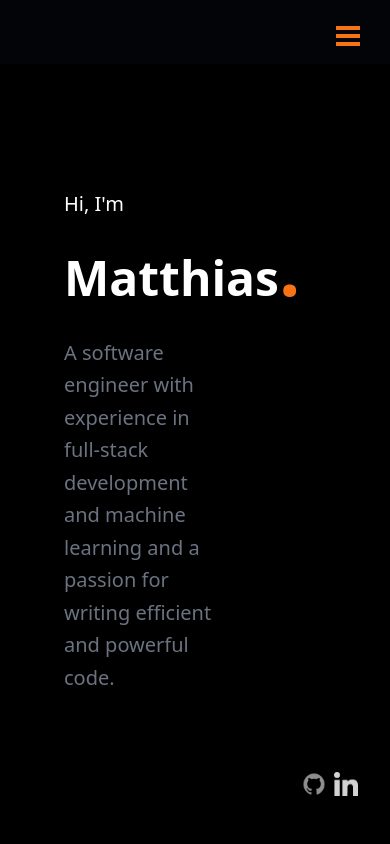
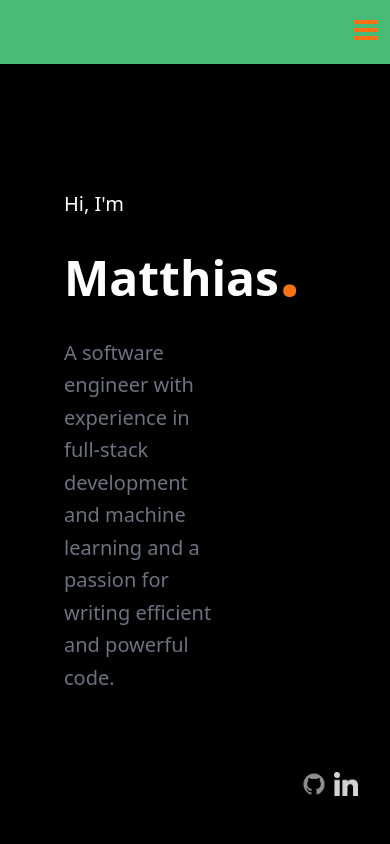
Before and after one commit to meyassu/personal-website, a React app: page / in a window 390 px wide. Shown: the top 844 px of the page. Built offline with nearby package versions, Linux system fonts and the light colour scheme.

Commit message:
dealing with prod env oblivion to image/other assets location

```diff
--- a/package.json
+++ b/package.json
@@ -4,7 +4,8 @@
   "description": "",
   "main": "index.js",
   "scripts": {
-    "start": "webpack serve --open --mode development",
+    "dev": "webpack serve --open --mode development",
+    "prod": "serve -s dist",
     "build": "webpack --mode production",
     "test": "echo \"Error: no test specified\" && exit 1"
   },
--- a/src/components/Menu.js
+++ b/src/components/Menu.js
@@ -97,7 +97,7 @@ const Menu = () => {
                 <div className="fixed top-0 left-0 w-full h-full bg-gray-900 bg-opacity-20 backdrop-blur-md z-10"/>
             )}
 
-            <div className="fixed cursor-pointer top-0 right-0 w-full bg-gray-900 bg-opacity-20 backdrop-blur-md h-16 z-20 flex justify-end items-center" onClick={handleNavigation}>
+            <div className="fixed cursor-pointer top-0 right-0 w-full bg-gray-900 bg-opacity-20 backdrop-blur-md h-16 z-20 flex justify-end items-center xs:bg-green-500" onClick={handleNavigation}>
                 <div className="hidden md:hidden lg:flex items-center text-sm mt-4">
                     <MenuItem number="01." label="About" href="#about" />
                     <MenuItem number="02." label="Work" href="#work" />
@@ -106,12 +106,12 @@ const Menu = () => {
                 </div>
 
                 <div className="absolute top-4 right-4 z-30">
-                <div className="md:flex lg:hidden w-6 h-8 cursor-pointer p-1 custom-hamburger" onClick={toggleHamburgerMenu}>
+                    <div className="md:flex lg:hidden w-6 h-8 cursor-pointer p-1">
                         <div>
-                            <div className="h-1 w-6 bg-orange-500 mb-1"></div>
-                            <div className="h-1 w-6 bg-orange-500 mb-1"></div>
-                            <div className="h-1 w-6 bg-orange-500"></div>
-                        </div>
+                            <div className="h-1 w-6 bg-orange-500 mb-1"/>
+                            <div className="h-1 w-6 bg-orange-500 mb-1"/>
+                            <div className="h-1 w-6 bg-orange-500"/>
+                         </div>
                     </div>
 
                     {isHamburgerMenuOpen && (
--- /dev/null
+++ b/src/custom.css
@@ -0,0 +1,5 @@
+@media (max-width: 400px) {
+    .xs\:bg-green-500 {
+        background-color: #48BB78; /* Tailwind's green-500 value */
+    }
+}
--- a/src/index.js
+++ b/src/index.js
@@ -1,4 +1,5 @@
 import './styles.css'
+import './custom.css'
 import React from 'react';
 import { createRoot } from 'react-dom/client';
 import App from './App';
--- a/tailwind.config.js
+++ b/tailwind.config.js
@@ -1,13 +1,16 @@
 /** @type {import('tailwindcss').Config} */
 
 module.exports = {
-  content: [
+  purge: [
     './src/**/*.html',
     './src/**/*.jsx',
     './src/**/*.js', // Also scan .js files
   ],
   theme: {
     extend: {
+      screens: {
+        'xs': {'max': '500px'}
+      },
       fontFamily: {
         'urbanist': ['Urbanist', 'sans-serif'],
         'cedarville-cursive': ['"Cedarville Cursive"', 'cursive']
```
Also changed, not shown: 1 other file (tests, documents, lock files or other folders).
